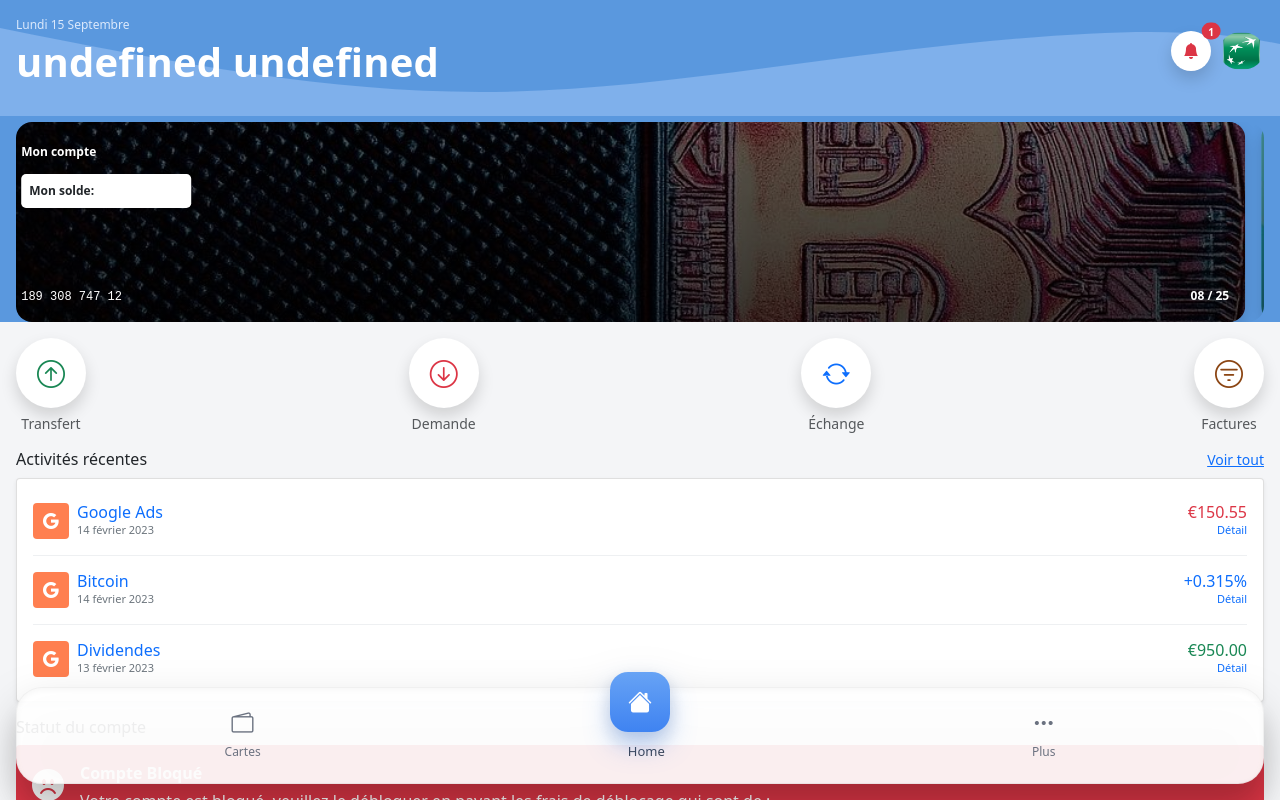
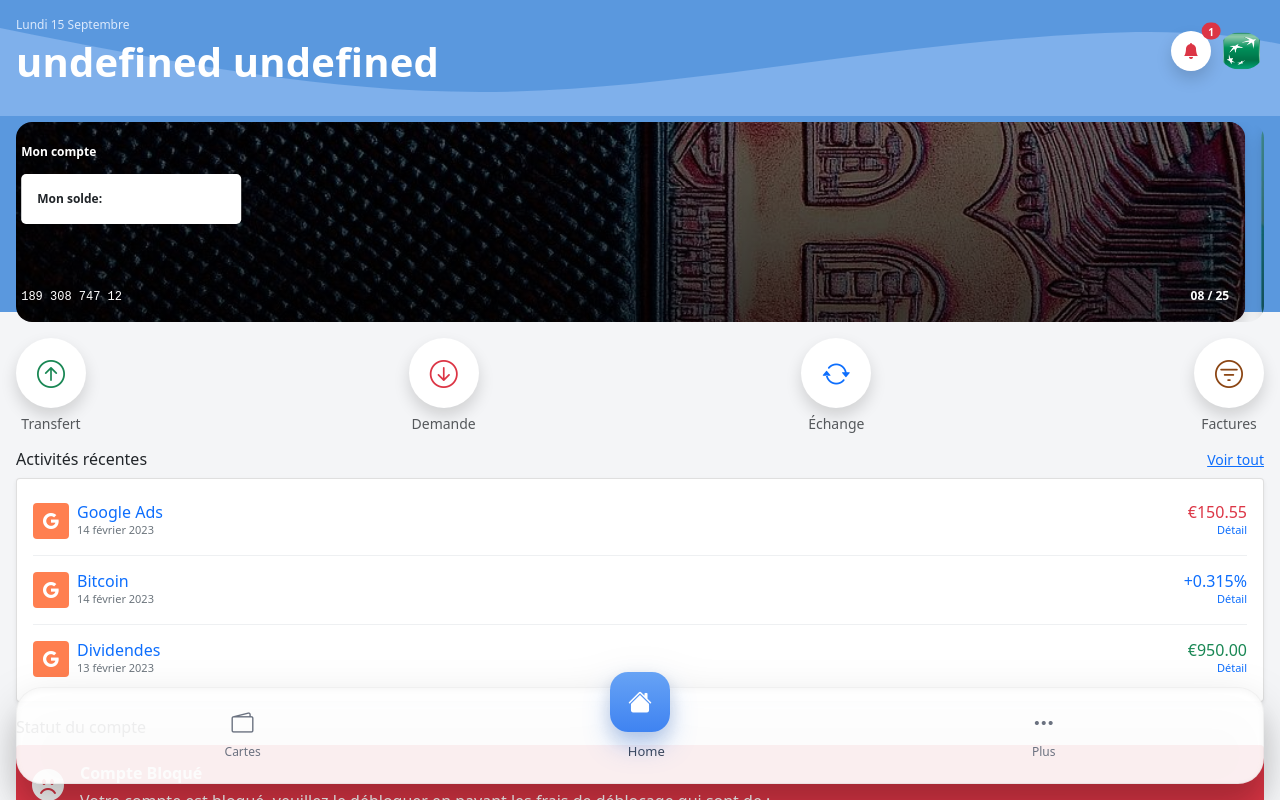
Before and after one commit to rodolphe2002/fa-compte, a Next.js app: page /compte in a window 1280 px wide. Built offline with nearby package versions, Linux system fonts and the light colour scheme; sample sign-in values are in the browser's storage.

Commit message:
mise a jour du front

```diff
--- a/app/compte/page.js
+++ b/app/compte/page.js
@@ -424,7 +424,7 @@ export default function Compte() {
         </div>
 
         {/* Blue background extender to reach below first card and helper text */}
-        <div style={{ background: "#5a98de", height: isWalletClosed ? 250 : 220, marginBottom: isWalletClosed ? -230 : -200, position: "relative", zIndex: 0 }} />
+        <div style={{ background: "#5a98de", height: isWalletClosed ? 230 : 210, marginBottom: isWalletClosed ? -210 : -190, position: "relative", zIndex: 0 }} />
 
         {/* Horizontal slider: Mon compte & Monnaie électronique */}
         <div className="px-3" style={{ marginTop: -20 }}>
@@ -450,7 +450,7 @@ export default function Compte() {
                     <span className="text-white" style={{ fontSize: 12, fontWeight: 600 }}>Mon compte</span>
                   </div>
                   <div className="position-absolute start-0 p-3" style={{ top: 36 }}>
-                    <div className="bg-white rounded-3 p-2" style={{ width: 170 }}>
+                    <div className="bg-white rounded-3 p-3" style={{ width: 220 }}>
                       <div className="text-dark" style={{ fontSize: 12, fontWeight: 600 }}>Mon solde:</div>
                       <div className="text-dark" style={{ fontSize: 22, fontWeight: 700 }}>
                         {user ? formatCurrency(user.soldeCompte, user.deviseCompte) : '€1.500.000,00'}
@@ -486,7 +486,7 @@ export default function Compte() {
                     <span className="text-white" style={{ fontSize: 12, fontWeight: 600 }}>Monnaie électronique</span>
                   </div>
                   <div className="position-absolute start-0 p-3" style={{ top: 36 }}>
-                    <div className="bg-white rounded-3 p-2" style={{ width: 140 }}>
+                    <div className="bg-white rounded-3 p-3" style={{ width: 220 }}>
                       <div className="text-dark" style={{ fontSize: 12, fontWeight: 600 }}>Mon solde:</div>
                       <div className="text-dark" style={{ fontSize: 22, fontWeight: 700 }}>
                         {user ? formatCurrency(user.soldeElec, user.deviseCompte) : '€04,31'}
```
